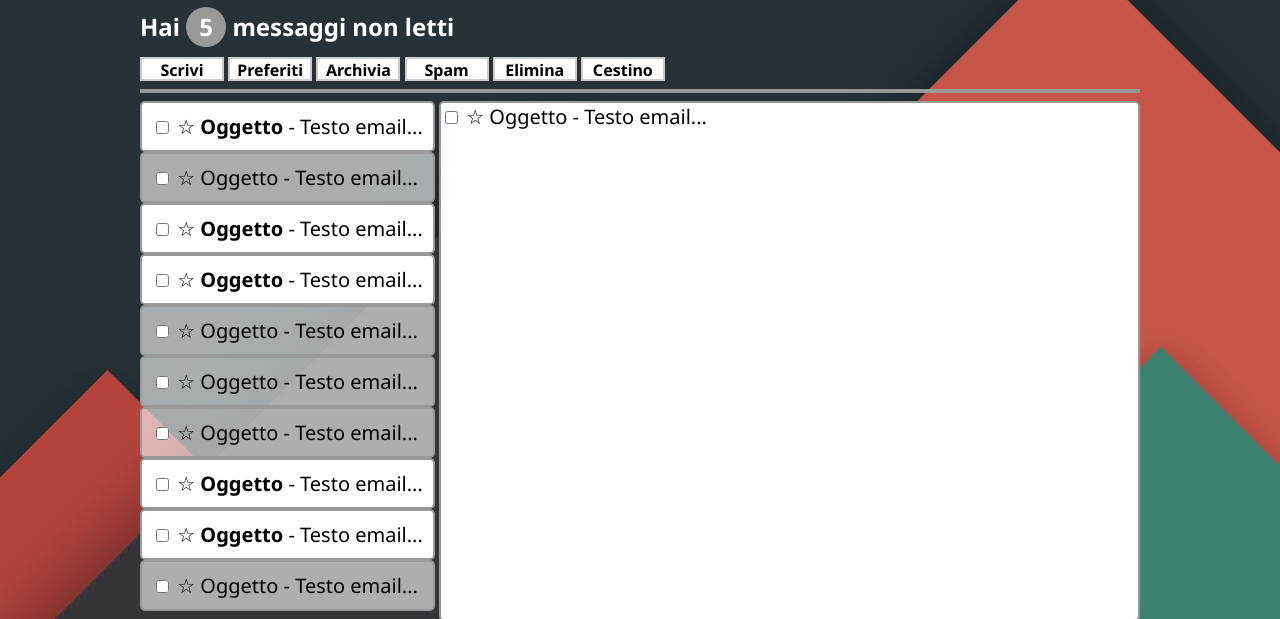
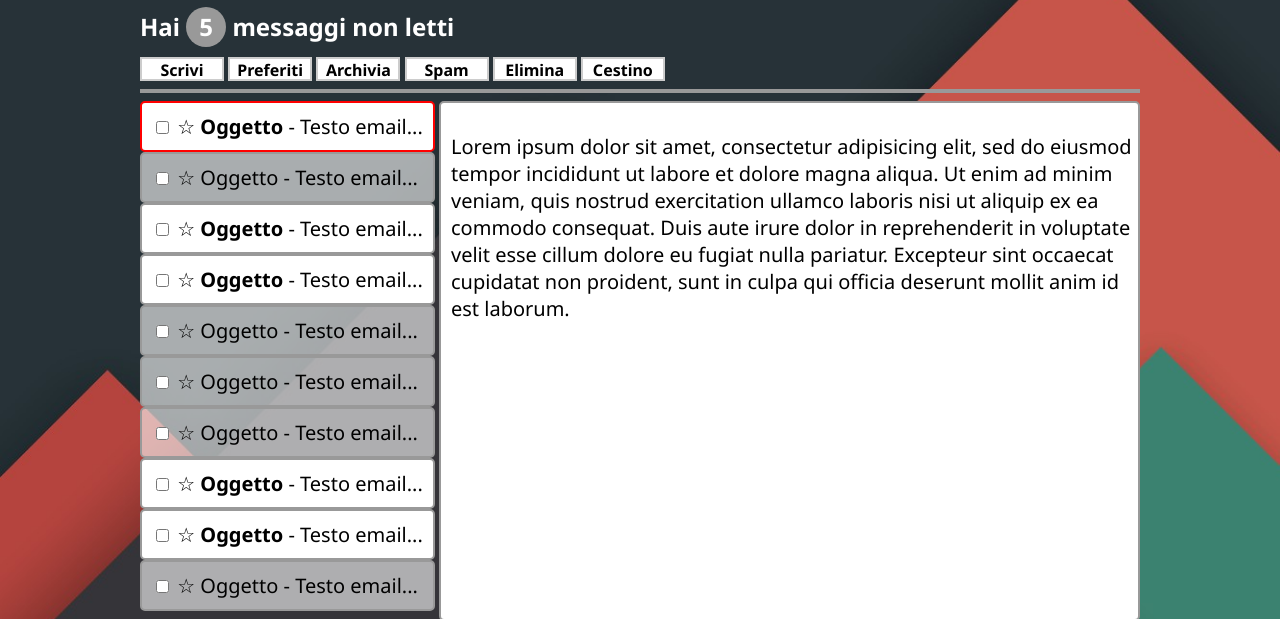
Before and after one commit to PaoloFrancesco-Marino/htmlcss-gmail, a plain HTML site: page index.html in a window 1280 px wide. Shown: the part 135-754 px from the top of the page. Drawn offline with Linux system fonts and the light colour scheme.

Commit message:
Sistemazione email-contenuto + aggiunta bordo selezionata

```diff
--- a/index.html
+++ b/index.html
@@ -56,7 +56,7 @@
 
         <!-- lista-email -->
         <section class="spostamento-laterale">
-          <div class="email nonletti">
+          <div id="selezionata" class="email nonletti">
             <input type="checkbox" name="checkbox" value="">
             <span title="Aggiungi ai Preferiti">&star;</span>
             <strong>Oggetto</strong>
@@ -128,12 +128,8 @@
         </section>
 
         <section class="spostamento-laterale">
-
           <div class="contenuto-email">
-            <input type="checkbox" name="checkbox" value="">
-            <span title="Aggiungi ai Preferiti">&star;</span>
-            <span>Oggetto</span>
-            <span class="testo-aggiuntivo">Testo email</span>
+            <span id="email-testo">Lorem ipsum dolor sit amet, consectetur adipisicing elit, sed do eiusmod tempor incididunt ut labore et dolore magna aliqua. Ut enim ad minim veniam, quis nostrud exercitation ullamco laboris nisi ut aliquip ex ea commodo consequat. Duis aute irure dolor in reprehenderit in voluptate velit esse cillum dolore eu fugiat nulla pariatur. Excepteur sint occaecat cupidatat non proident, sunt in culpa qui officia deserunt mollit anim id est laborum.</span>
           </div>
         </section>
 
--- a/styles/main.css
+++ b/styles/main.css
@@ -84,6 +84,10 @@ body {
   background: rgba(255,255,255, 0.6);
 }
 
+#selezionata {
+border: solid 2px red;
+}
+
 .testo-aggiuntivo::after {
   content: '...'
 }
@@ -108,6 +112,15 @@ body {
   background: #fff;
 }
 
+#linea-contenuto {
+  position: relative; top: 20px;
+  border: solid 1px #999;
+}
+#email-testo {
+ position: relative; top: 30px;
+ left: 10px;
+}
+
 /* footer */
 #finale-pagina {
   color: #fff;
```
